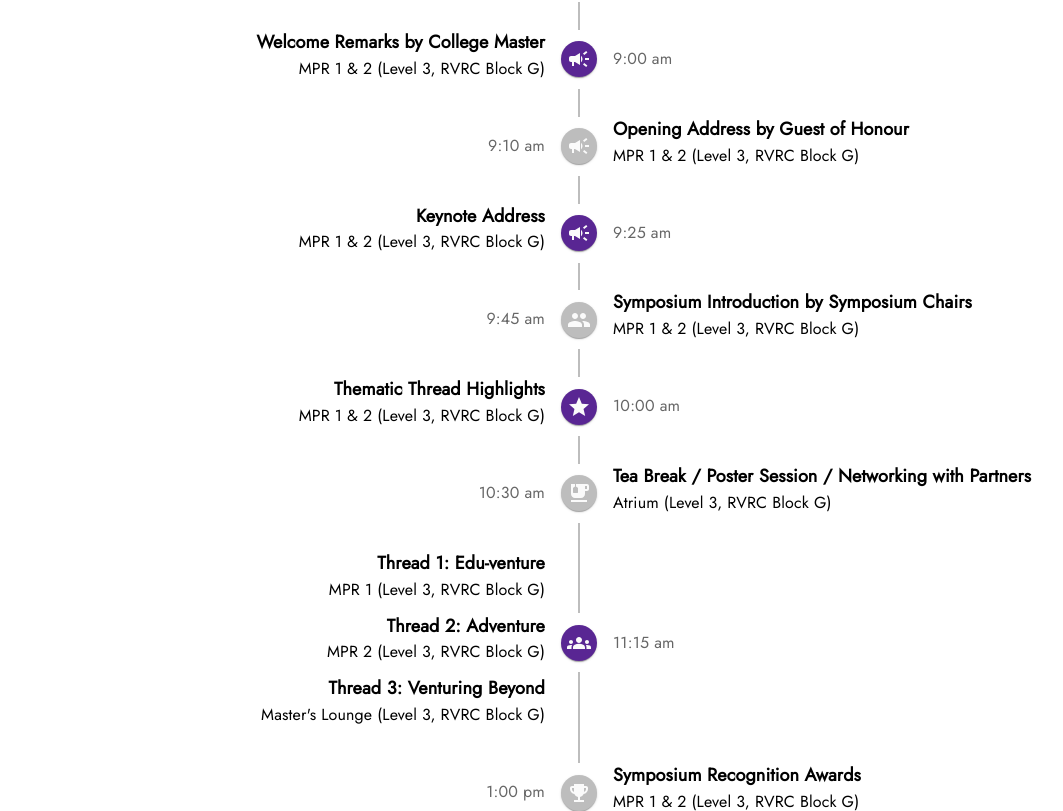
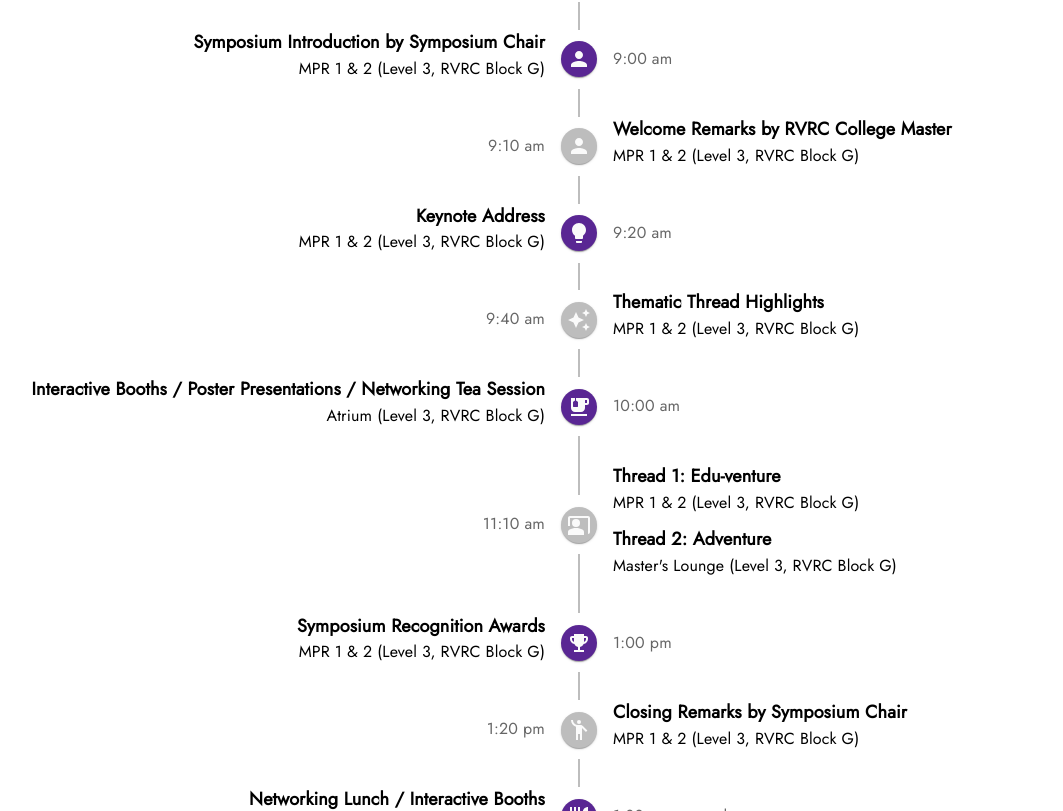
Before and after one commit to kxrt/rvrc-blog, a React (Create React App) app: page / in a window 1280 px wide. Shown: the part 3949-4760 px from the top of the page, without its empty margins (61-1124 px from the left). Built offline with nearby package versions, Linux system fonts and the light colour scheme.

Commit message:
feat(2025): add programme highlights

```diff
--- /dev/null
+++ b/src/components/ProgrammeHighlights.js
@@ -0,0 +1,37 @@
+import React from "react";
+import { Typography } from "@mui/material";
+import Timeline from "@mui/lab/Timeline";
+
+import TimelineEvent from "./TimelineEvent";
+
+const ProgrammeHighlights = ({ events }) => {
+  return (
+    <>
+      <Typography
+        variant="h1"
+        sx={{
+          fontSize: { xs: "20pt", md: "26pt" },
+          fontFamily: "Jost",
+          paddingTop: "30px",
+          color: "#1d9077",
+        }}
+      >
+        Programme Highlights
+      </Typography>
+      <Timeline position="alternate">
+        {events.map((event, index) => (
+          <TimelineEvent
+            key={index}
+            time={event.time}
+            titles={event.titles}
+            locations={event.locations}
+            icon={event.icon}
+            iconBackgroundColor={index % 2 === 0 ? "" : "#592693"}
+          />
+        ))}
+      </Timeline>
+    </>
+  );
+};
+
+export default ProgrammeHighlights;
--- /dev/null
+++ b/src/constants/2025/ProgrammeEvents.js
@@ -0,0 +1,81 @@
+import {
+  AutoAwesome,
+  CoPresent,
+  EmojiEvents,
+  EmojiFoodBeverage,
+  EmojiPeople,
+  HowToReg,
+  Lightbulb,
+  Person,
+  Restaurant,
+} from "@mui/icons-material";
+
+const programmeEvents = [
+  {
+    time: "8:30 am",
+    titles: ["Registration Opens"],
+    locations: ["Atrium (Level 3, RVRC Block G)"],
+    icon: <HowToReg />,
+  },
+  {
+    time: "9:00 am",
+    titles: ["Symposium Introduction by Symposium Chair"],
+    locations: ["MPR 1 & 2 (Level 3, RVRC Block G)"],
+    icon: <Person />,
+  },
+  {
+    time: "9:10 am",
+    titles: ["Welcome Remarks by RVRC College Master"],
+    locations: ["MPR 1 & 2 (Level 3, RVRC Block G)"],
+    icon: <Person />,
+  },
+  {
+    time: "9:20 am",
+    titles: ["Keynote Address"],
+    locations: ["MPR 1 & 2 (Level 3, RVRC Block G)"],
+    icon: <Lightbulb />,
+  },
+  {
+    time: "9:40 am",
+    titles: ["Thematic Thread Highlights"],
+    locations: ["MPR 1 & 2 (Level 3, RVRC Block G)"],
+    icon: <AutoAwesome />,
+  },
+  {
+    time: "10:00 am",
+    titles: [
+      "Interactive Booths / Poster Presentations / Networking Tea Session",
+    ],
+    locations: ["Atrium (Level 3, RVRC Block G)"],
+    icon: <EmojiFoodBeverage />,
+  },
+  {
+    time: "11:10 am",
+    titles: ["Thread 1: Edu-venture", "Thread 2: Adventure"],
+    locations: [
+      "MPR 1 & 2 (Level 3, RVRC Block G)",
+      "Master's Lounge (Level 3, RVRC Block G)",
+    ],
+    icon: <CoPresent />,
+  },
+  {
+    time: "1:00 pm",
+    titles: ["Symposium Recognition Awards"],
+    locations: ["MPR 1 & 2 (Level 3, RVRC Block G)"],
+    icon: <EmojiEvents />,
+  },
+  {
+    time: "1:20 pm",
+    titles: ["Closing Remarks by Symposium Chair"],
+    locations: ["MPR 1 & 2 (Level 3, RVRC Block G)"],
+    icon: <EmojiPeople />,
+  },
+  {
+    time: "1:30 pm onwards",
+    titles: ["Networking Lunch / Interactive Booths"],
+    locations: ["Atrium (Level 3, RVRC Block G)"],
+    icon: <Restaurant />,
+  },
+];
+
+export default programmeEvents;
--- a/src/pages/2025/Landing.js
+++ b/src/pages/2025/Landing.js
@@ -5,9 +5,10 @@ import { Box, Typography } from "@mui/material";
 import RVRCStepper from "../../components/SwipeableTextMobileStepper";
 // import SignupButton from "../../components/2024/landing/SignupButton";
 import SymposiumTheme from "../../components/2024/landing/SymposiumTheme";
-import ProgrammeHighlights from "../../components/2024/landing/ProgrammeHighlights";
+import ProgrammeHighlights from "../../components/ProgrammeHighlights";
 import PastSymposia from "../../components/PastSymposia";
 import StudentPoints from "../../components/2024/landing/StudentPoints";
+import programmeEvents from "../../constants/2025/ProgrammeEvents";
 
 import LandingBanner1 from "../../assets/2024/landing-banner-1.jpg";
 import LandingBanner2 from "../../assets/2024/landing-banner-2.jpg";
@@ -75,7 +76,7 @@ const Landing = () => {
       </p>
 
       <SymposiumTheme />
-      <ProgrammeHighlights />
+      <ProgrammeHighlights events={programmeEvents} />
 
       {/* TODO: Enable when sign up starts */}
       {/* <SignupButton /> */}
```
